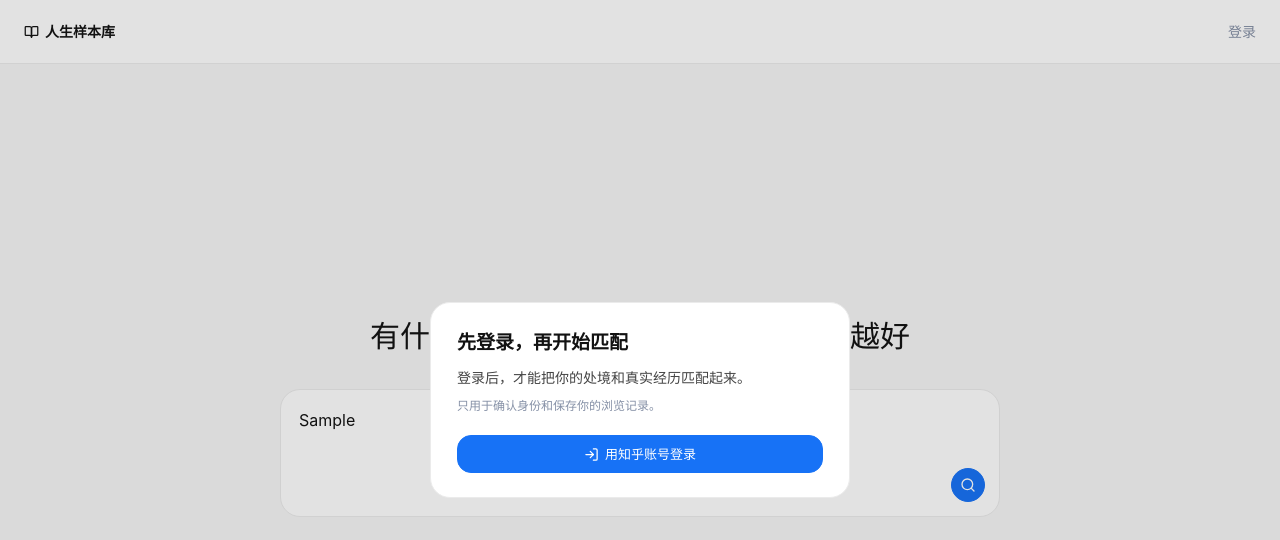
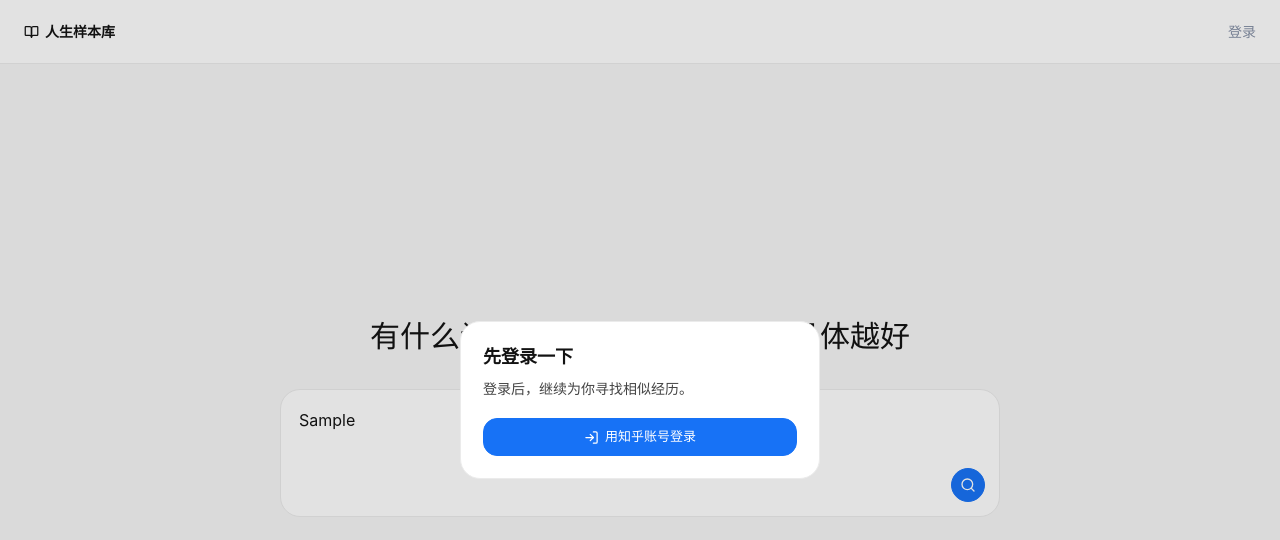
Before and after one commit to buning1989/zhihu-hackathon-demo, a website: page frontend/index.html in a window 1280 px wide. Both pictures are taken after typing "Sample" into the empty fields and a click on the button "开始看看". Drawn offline with Linux system fonts and the light colour scheme.

Commit message:
Simplify frontend v2 login modal

```diff
--- a/frontend/styles.css
+++ b/frontend/styles.css
@@ -324,31 +324,24 @@ img {
 }
 
 .login-modal {
-  width: min(420px, 100%);
-  padding: 26px 26px 24px;
+  width: min(360px, 100%);
+  padding: 22px;
   border: 1px solid var(--border);
   border-radius: var(--radius-lg);
   background: var(--bg);
 }
 
 .login-modal-title {
-  margin: 0 0 10px;
-  font-size: 19px;
+  margin: 0 0 8px;
+  font-size: 18px;
   line-height: 1.45;
   font-weight: 600;
 }
 
 .login-modal-body {
-  margin: 0 0 6px;
+  margin: 0 0 18px;
   color: var(--text-secondary);
   font-size: 14px;
-  line-height: 1.7;
-}
-
-.login-modal-note {
-  margin: 0 0 20px;
-  color: var(--text-muted);
-  font-size: 12px;
   line-height: 1.6;
 }
 
--- a/frontend/views/entryView.js
+++ b/frontend/views/entryView.js
@@ -41,9 +41,8 @@
     return `
       <section class="entry-modal-overlay" role="presentation">
         <div class="login-modal" role="dialog" aria-modal="true" aria-labelledby="login-modal-title">
-          <h2 id="login-modal-title" class="login-modal-title">先登录，再开始匹配</h2>
-          <p class="login-modal-body">登录后，才能把你的处境和真实经历匹配起来。</p>
-          <p class="login-modal-note">只用于确认身份和保存你的浏览记录。</p>
+          <h2 id="login-modal-title" class="login-modal-title">先登录一下</h2>
+          <p class="login-modal-body">登录后，继续为你寻找相似经历。</p>
           <button class="btn-p login-modal-action" type="button" data-action="mock-login" ${state.auth.isLoggingIn ? "disabled" : ""}>
             ${icon("log-in")}${state.auth.isLoggingIn ? "登录中" : "用知乎账号登录"}
           </button>
```
